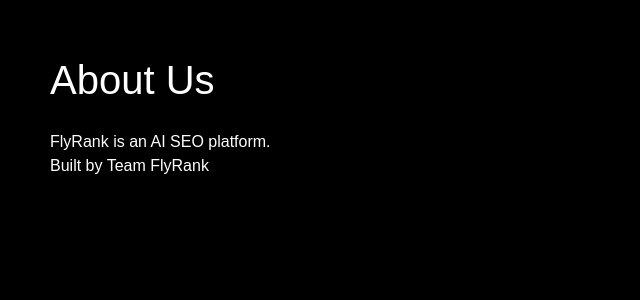
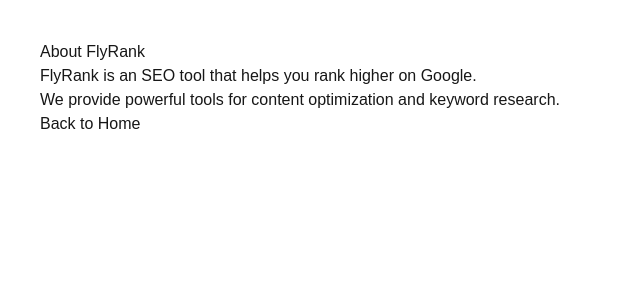
Before and after one commit to ramunayak123/flyrankfinal, a Next.js app: page /about in a window 1280 px wide. Shown: the top 300 px of the page, without its empty margins (0-640 px from the left). Built offline with nearby package versions, Linux system fonts and the light colour scheme.

Commit message:
Revise AboutPage content and styling

```diff
--- a/app/about/page.tsx
+++ b/app/about/page.tsx
@@ -1,9 +1,10 @@
 export default function AboutPage() {
   return (
-    <div style={{background:'black', color:'white', minHeight:'100vh', padding:'50px'}}>
-      <h1 style={{fontSize:'40px'}}>About Us</h1>
-      <p style={{marginTop:'20px'}}>FlyRank is an AI SEO platform.</p>
-      <p>Built by Team FlyRank</p>
+    <div style={{ padding: '40px', fontFamily: 'sans-serif' }}>
+      <h1>About FlyRank</h1>
+      <p>FlyRank is an SEO tool that helps you rank higher on Google.</p>
+      <p>We provide powerful tools for content optimization and keyword research.</p>
+      <a href="/">Back to Home</a>
     </div>
   );
 }
```
